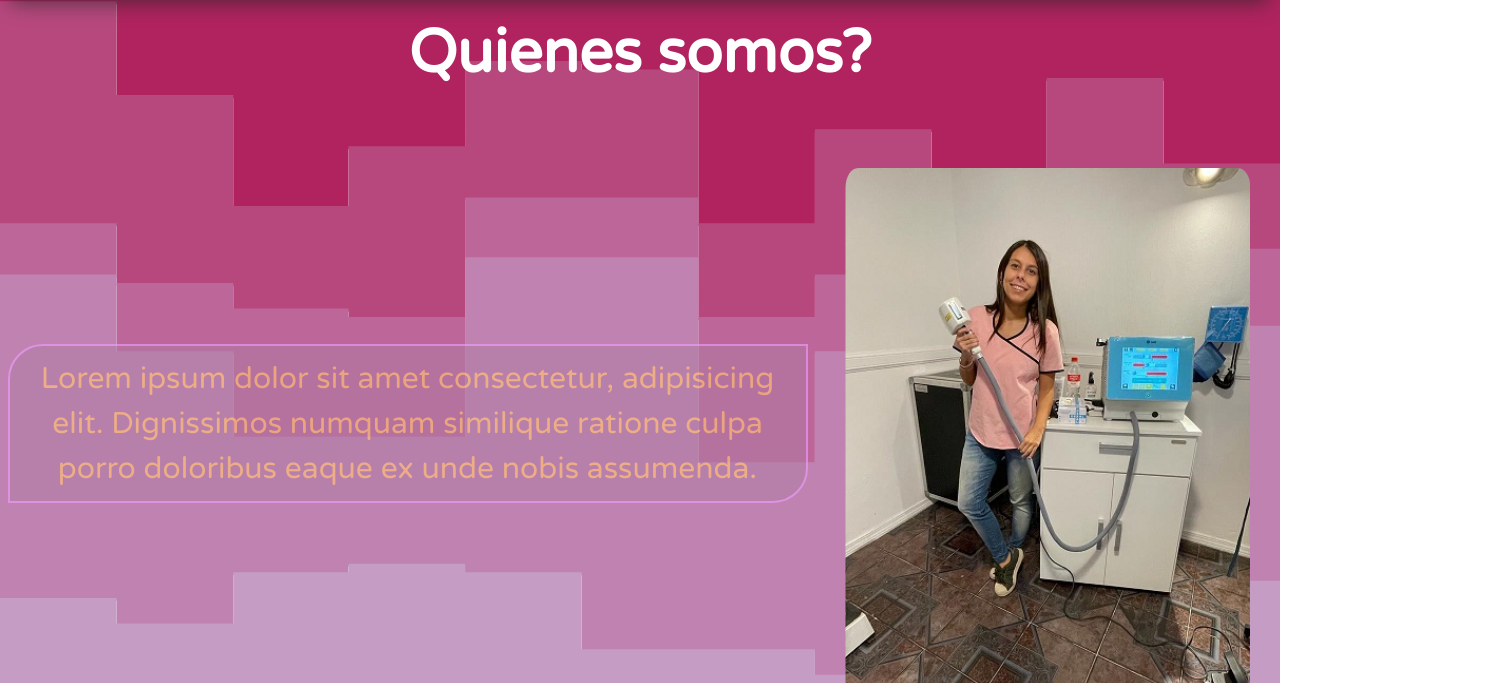
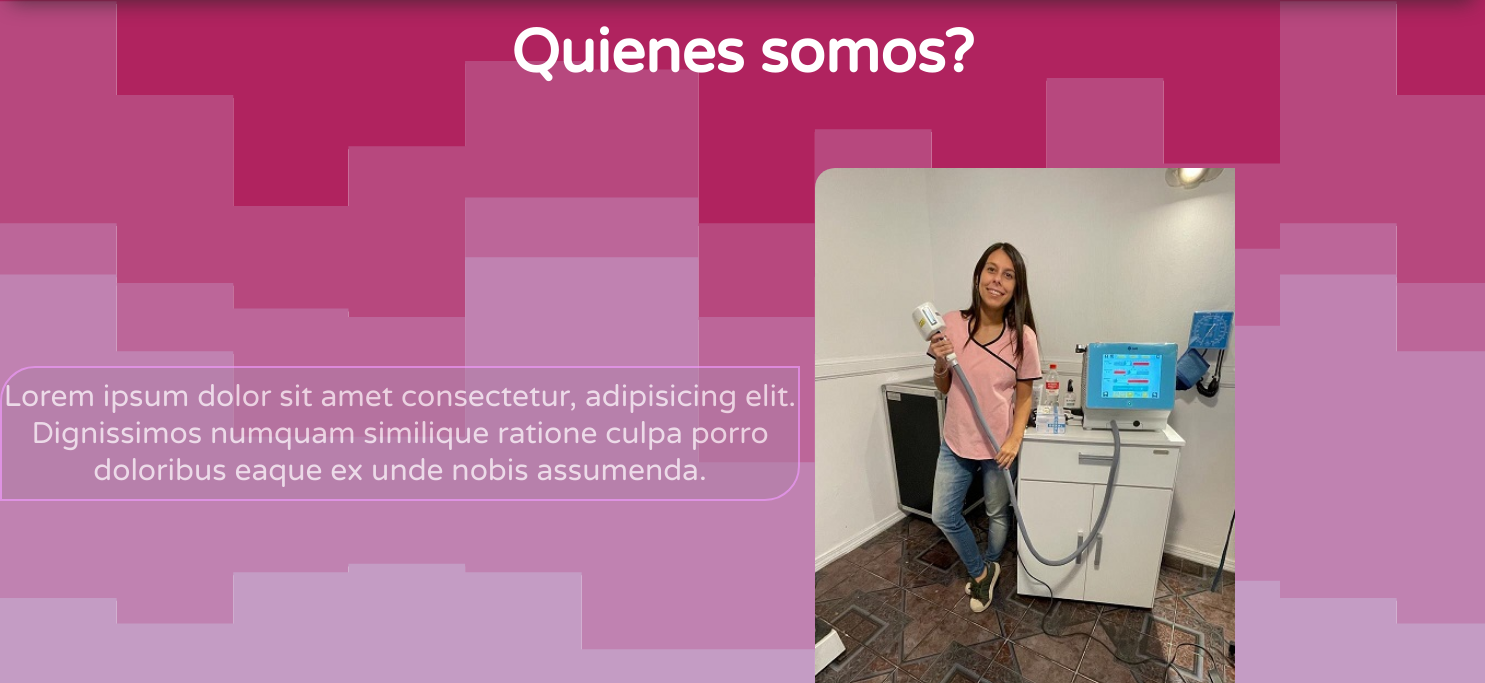
Before and after one commit to w4rfi/santadepi2022, a website: page pages/aboutus.html in a window 1280 px wide. Shown: the part 117-800 px from the top of the page, 1485 px wide, since content can reach past the window. Drawn offline with nearby package versions, Linux system fonts and the light colour scheme.

Commit message:
detalles para tercer entrega final

```diff
--- a/pages/aboutus.html
+++ b/pages/aboutus.html
@@ -5,14 +5,24 @@
     <meta charset="UTF-8">
     <meta http-equiv="X-UA-Compatible" content="IE=edge">
     <meta name="viewport" content="width=device-width, initial-scale=1.0">
-    <meta name="description" content="SantaDepi es la empresa líder en Depilación Láser Definitiva. Brindandote confiabilidad en nuestros tratamientos, ya que son realizados por especialistas en fotodepilación.">
-    <meta name="keywords" content="depilacion laser, santadepi argentina, depilacion, depilacion definitiva, depilacion laser, depilacion definitiva femenina, depilacion definitiva hombres, depilacion medica definitiva, fotodepilación, light amplified by stimulated emisión of radiation, láser de diodo, soprano, depilacion laser facial, depilacion total, foliculitis, argentina, santa fe, santa, fe">
+
+    <!-- metas SEO -->
+
+    <meta name="description"
+        content="SantaDepi es la empresa líder en Depilación Láser Definitiva. Brindandote confiabilidad en nuestros tratamientos, ya que son realizados por especialistas en fotodepilación.">
+    <meta name="keywords"
+        content="depilacion laser, santadepi argentina, depilacion, depilacion definitiva, depilacion laser, depilacion definitiva femenina, depilacion definitiva hombres, depilacion medica definitiva, fotodepilación, light amplified by stimulated emisión of radiation, láser de diodo, soprano, depilacion laser facial, depilacion total, foliculitis, argentina, santa fe, santa, fe">
+
+    <!-- cdn font-awesome -->
+
     <link rel="stylesheet" href="https://cdnjs.cloudflare.com/ajax/libs/font-awesome/6.1.1/css/all.min.css"
         integrity="sha512-KfkfwYDsLkIlwQp6LFnl8zNdLGxu9YAA1QvwINks4PhcElQSvqcyVLLD9aMhXd13uQjoXtEKNosOWaZqXgel0g=="
         crossorigin="anonymous" referrerpolicy="no-referrer" />
-    <link href="https://cdn.jsdelivr.net/npm/bootstrap@5.0.2/dist/css/bootstrap.min.css" rel="stylesheet"
-        integrity="sha384-EVSTQN3/azprG1Anm3QDgpJLIm9Nao0Yz1ztcQTwFspd3yD65VohhpuuCOmLASjC" crossorigin="anonymous">
+
+    <!-- main styles -->
+
     <link rel="stylesheet" href="../css/styles.css">
+
     <title>SantaDepi | Depilación definitiva | Sobre nosotros</title>
 </head>
 
@@ -52,15 +62,15 @@
     </header>
 
     <!-- fin menu -->
-    <main class="wrapper__main container-fluid">
+    <main class="wrapper__main">
         <h2 class="main__title tracking__title">Quienes somos?</h2>
-        <section class="main__about__section row">
-            <p class="col-10 col-md-6 main__text--aboutus">Lorem ipsum dolor sit amet consectetur, adipisicing elit. Dignissimos numquam
+        <section class="main__about__section">
+            <p class="main__text--aboutus">Lorem ipsum dolor sit amet consectetur, adipisicing elit.
+                Dignissimos numquam
                 similique ratione culpa
                 porro doloribus eaque ex unde nobis assumenda.
             </p>
-            <img src="../assets/camidepi.jpg" class="mx-auto d-block col-10 col-md-6"
-                alt="imagen de prueba">
+            <img src="../assets/camidepi.jpg" alt="Dra. posando con linscan">
         </section>
     </main>
 
@@ -76,15 +86,6 @@
     </footer>
     <!-- fin footer -->
 
-    <!-- bootstrap js -->
-    <script src="https://cdn.jsdelivr.net/npm/@popperjs/core@2.9.2/dist/umd/popper.min.js"
-        integrity="sha384-IQsoLXl5PILFhosVNubq5LC7Qb9DXgDA9i+tQ8Zj3iwWAwPtgFTxbJ8NT4GN1R8p" crossorigin="anonymous">
-    </script>
-    <script src="https://cdn.jsdelivr.net/npm/bootstrap@5.0.2/dist/js/bootstrap.min.js"
-        integrity="sha384-cVKIPhGWiC2Al4u+LWgxfKTRIcfu0JTxR+EQDz/bgldoEyl4H0zUF0QKbrJ0EcQF" crossorigin="anonymous">
-    </script>
-    <!-- fin bootstrap js -->
-
 </body>
 
 </html>
--- a/scss/styles.scss
+++ b/scss/styles.scss
@@ -1,29 +1,28 @@
-@import './utilities/variables';
-@import url('https://fonts.googleapis.com/css2?family=Varela+Round&display=swap');
-@import './base/resets';
-
+@import "./utilities/variables";
+@import url("https://fonts.googleapis.com/css2?family=Varela+Round&display=swap");
+@import "./base/resets";
 
 // FIRST MOBILE
 
 // WRAPPER
 
-@import './layout/wrapper';
+@import "./layout/wrapper";
 
 #wrapper__header {
     background-color: $background-principal;
     grid-area: 1 / 1 / 2 / 2;
     border-bottom: 1px solid $background-principal;
     border-radius: 0px 0px 20px 20px;
-    box-shadow: -1px 18px 20px -9px rgba(36,36,36,0.66);
-    -webkit-box-shadow: -1px 18px 20px -9px rgba(36,36,36,0.66);
-    -moz-box-shadow: -1px 18px 20px -9px rgba(36,36,36,0.66);
+    box-shadow: -1px 18px 20px -9px rgba(36, 36, 36, 0.66);
+    -webkit-box-shadow: -1px 18px 20px -9px rgba(36, 36, 36, 0.66);
+    -moz-box-shadow: -1px 18px 20px -9px rgba(36, 36, 36, 0.66);
     position: sticky;
     z-index: 10000;
 }
 
 // NAVIGATION BAR
 
-@import './layout/navbar';
+@import "./layout/navbar";
 
 // MAIN STYLES
 
@@ -32,15 +31,16 @@
     width: 100%;
     word-wrap: break-word;
     margin-top: 3rem;
+
     // background-image: url('../assets/stacked-steps-haikei(1).svg');
     section {
         width: 100%;
         height: auto;
     }
 }
+
 .main__text--index {
     width: 80%;
-    color: $color-text;
     font-size: 1.6rem;
     font-weight: 400;
     text-align: center;
@@ -55,6 +55,7 @@
     -webkit-border-radius: 35px 0px 35px 0px;
     border: 2px solid $color-border;
 }
+
 .main__title {
     height: 50px;
     font-size: 3rem;
@@ -65,10 +66,12 @@
     text-align: center;
     line-height: 30px;
 }
+
 .tracking__title {
-	-webkit-animation: tracking__title 0.8s cubic-bezier(0.215, 0.610, 0.355, 1.000) both;
-	animation: tracking__title 0.8s cubic-bezier(0.215, 0.610, 0.355, 1.000) both;
+    -webkit-animation: tracking__title 0.8s cubic-bezier(0.215, 0.61, 0.355, 1) both;
+    animation: tracking__title 0.8s cubic-bezier(0.215, 0.61, 0.355, 1) both;
 }
+
 .main__index__section {
     @include flex-column;
     justify-content: space-between;
@@ -76,6 +79,7 @@
     margin: 3rem 0px 1rem;
     gap: 1.5rem;
 }
+
 .section__video {
     border: 2px solid #ffffff9c;
     border-radius: 10px 10px 10px 10px;
@@ -83,21 +87,30 @@
     height: 215px;
     margin: 0;
 }
+
 .main__about__section {
+    @include flex-column;
+    align-items: center;
     padding-bottom: 20px;
+
     img {
+        width: 320px;
         border-radius: 20px 0px 20px 0px;
     }
 }
+
 .main__text--aboutus {
-    @extend .main__text--index
+    @extend .main__text--index;
 }
+
 .wrapper__main-section {
     padding-top: 2.5rem;
 }
+
 .main__teams__section {
     @include flex-column;
     align-items: center;
+
     img {
         width: 280px;
         height: auto;
@@ -105,27 +118,33 @@
         border-radius: 20px 0px 20px 0px;
     }
 }
+
 .main__text--teams {
-    @extend .main__text--index
+    @extend .main__text--index;
 }
+
 .wrapper__main-location {
     display: flex;
     flex-direction: column;
     justify-content: space-around;
     align-items: center;
     gap: 2rem;
+
     iframe {
         width: 300px;
         height: 400px;
     }
 }
+
 .main__title-location {
     margin-top: 30px;
     padding-top: 10px;
 }
+
 .main__contact__section {
     height: 100vh;
 }
+
 .main__contact_fieldset {
     width: 80%;
     @include flex-column;
@@ -135,33 +154,38 @@
     margin: auto;
     padding-bottom: 15px;
 }
+
 .input__contact {
     margin-top: 20px;
 }
+
 hr {
     background-color: $color-text;
 }
 
 // FOOTER
 
-@import './layout/footer';
+@import "./layout/footer";
 
 // RESPONSIVE TABLET
 
-@media only screen and (min-width:810px) {
+@media only screen and (min-width: 810px) {
     .wrapper__main-location {
         @include flex-column;
         justify-content: start;
         margin-top: 3rem;
+
         iframe {
             width: 700px;
             height: 400px;
         }
     }
+
     .main__contact__section {
         padding-top: 30px;
         margin: auto;
     }
+
     .main__contact_fieldset {
         width: 80%;
         height: 600px;
@@ -172,8 +196,9 @@ hr {
         text-align: center;
         margin: auto;
         padding-top: 10px;
-        border: 2PX solid $color-text;
+        border: 2px solid $color-text;
     }
+
     .input__contact {
         margin-top: 20px;
     }
@@ -181,30 +206,35 @@ hr {
 
 // RESPONSIVE DESKTOP
 
-@media only screen and (min-width:1200px) {
-
+@media only screen and (min-width: 1200px) {
     // NAVIGATION BAR
 
     .nav__toggle {
         display: none;
     }
+
     .header__nav__logo {
         height: 90px;
+
         img {
             height: 100%;
             margin-left: 100px;
         }
     }
+
     .header__nav__menu {
         flex-direction: row;
         padding: 0px 30px 0px 30px;
         margin-right: 10px;
+
         li {
             display: block;
             padding-right: 15px;
         }
+
         a {
             font-size: 2.5rem;
+
             &:hover {
                 text-decoration: underline;
             }
@@ -219,6 +249,7 @@ hr {
         padding-top: 25px;
         padding-bottom: 50px;
     }
+
     .wrapper__main {
         P {
             padding-top: 40px;
@@ -227,56 +258,67 @@ hr {
             font-size: 3rem;
         }
     }
+
     .main__index__section {
         flex-direction: row;
         justify-content: space-evenly;
         margin-top: 70px;
     }
+
     .section__video {
         background-color: $background-video;
         transition: all 0.5s ease-in-out;
         width: 500px;
         height: 350px;
+
         &:hover {
             transform: scale(1.1);
             transition: all 0.5s ease-in-out;
         }
     }
+
     .main__about__section {
         @include flex-row;
         align-items: center;
         gap: 15px;
         padding-top: 20px;
-    P{
+
+        P {
             width: 800px;
             height: auto;
             padding-top: 10px;
         }
+
         img {
             width: 420px;
             height: auto;
             margin: 50px 250px 20px 0px;
-        border-radius: 20px 20px 20px 20px;
+            border-radius: 20px 0px 20px 0px;
         }
     }
+
     hr {
         display: none;
     }
+
     .wrapper__main-section {
         @include flex-row;
         justify-content: space-evenly;
         align-items: center;
     }
+
     .main__teams__section {
         @include flex-column;
         justify-content: space-between;
         align-items: center;
         padding-top: 2rem;
+
         p {
             width: 700px;
             font-size: 2rem;
             padding-top: 15px;
         }
+
         img {
             width: 280px;
             height: auto;
@@ -285,18 +327,22 @@ hr {
             border-radius: 20px 0px 20px 0px;
         }
     }
+
     .wrapper__main-location {
         justify-content: space-around;
+
         iframe {
             width: 1440px;
             height: 500px;
             padding-bottom: 20px;
         }
     }
+
     .main__contact__section {
         padding: 30px 0px 20px;
         margin: auto;
     }
+
     .main__contact_fieldset {
         width: 50%;
         height: 600px;
@@ -307,12 +353,14 @@ hr {
         align-items: center;
         text-align: center;
         margin: auto;
-    border: 2PX solid $color-text;
+        border: 2px solid $color-text;
     }
+
     .input__contact {
         margin-top: 20px;
     }
 }
+
 // ANIMATIONS
 
 @-webkit-keyframes icon--vibrate {
@@ -320,48 +368,59 @@ hr {
         -webkit-transform: translate(0);
         transform: translate(0);
     }
+
     20% {
         -webkit-transform: translate(-2px, 2px);
         transform: translate(-2px, 2px);
     }
+
     40% {
         -webkit-transform: translate(-2px, -2px);
         transform: translate(-2px, -2px);
     }
+
     60% {
         -webkit-transform: translate(2px, 2px);
         transform: translate(2px, 2px);
     }
+
     80% {
         -webkit-transform: translate(2px, -2px);
         transform: translate(2px, -2px);
     }
+
     100% {
         -webkit-transform: translate(0);
         transform: translate(0);
     }
 }
+
 @keyframes icon--vibrate {
     0% {
         -webkit-transform: translate(0);
         transform: translate(0);
     }
+
     20% {
         -webkit-transform: translate(-2px, 2px);
         transform: translate(-2px, 2px);
     }
+
     40% {
         -webkit-transform: translate(-2px, -2px);
         transform: translate(-2px, -2px);
     }
+
     60% {
         -webkit-transform: translate(2px, 2px);
         transform: translate(2px, 2px);
     }
+
     80% {
         -webkit-transform: translate(2px, -2px);
         transform: translate(2px, -2px);
     }
+
     100% {
         -webkit-transform: translate(0);
         transform: translate(0);
@@ -375,15 +434,18 @@ hr {
         transform: translateZ(-700px);
         opacity: 0;
     }
+
     40% {
         opacity: 0.6;
     }
+
     100% {
         -webkit-transform: translateZ(0);
         transform: translateZ(0);
         opacity: 1;
     }
 }
+
 @keyframes tracking__title {
     0% {
         letter-spacing: -0.5em;
@@ -391,18 +453,14 @@ hr {
         transform: translateZ(-700px);
         opacity: 0;
     }
+
     40% {
         opacity: 0.6;
     }
+
     100% {
         -webkit-transform: translateZ(0);
         transform: translateZ(0);
         opacity: 1;
     }
 }
-
-@each $page, $color in $texts {
-    .main__text--#{$page} {
-        color: $color;
-    }
-}
--- a/scss/utilities/_variables.scss
+++ b/scss/utilities/_variables.scss
@@ -4,12 +4,6 @@ $background-video: #af7fa683;
 $color-icons: #af7fa6;
 $color-text: #fff;
 $color-border: #ec99f7;
-
-$texts:(
-    index: #1465bb,
-    aboutus: #ffbf75,
-    teams: #fff,
-);
 
 @mixin flex-column {
     display: flex;
```
Also changed, not shown: index.html (+18 -14 lines), package.json (added, +25 -0 lines), pages/contact.html (+15 -14 lines), pages/location.html (+15 -13 lines), pages/teams.html (+20 -18 lines), css/styles.css, 1 other file. Lines whose indentation alone changed are shown as unchanged.
